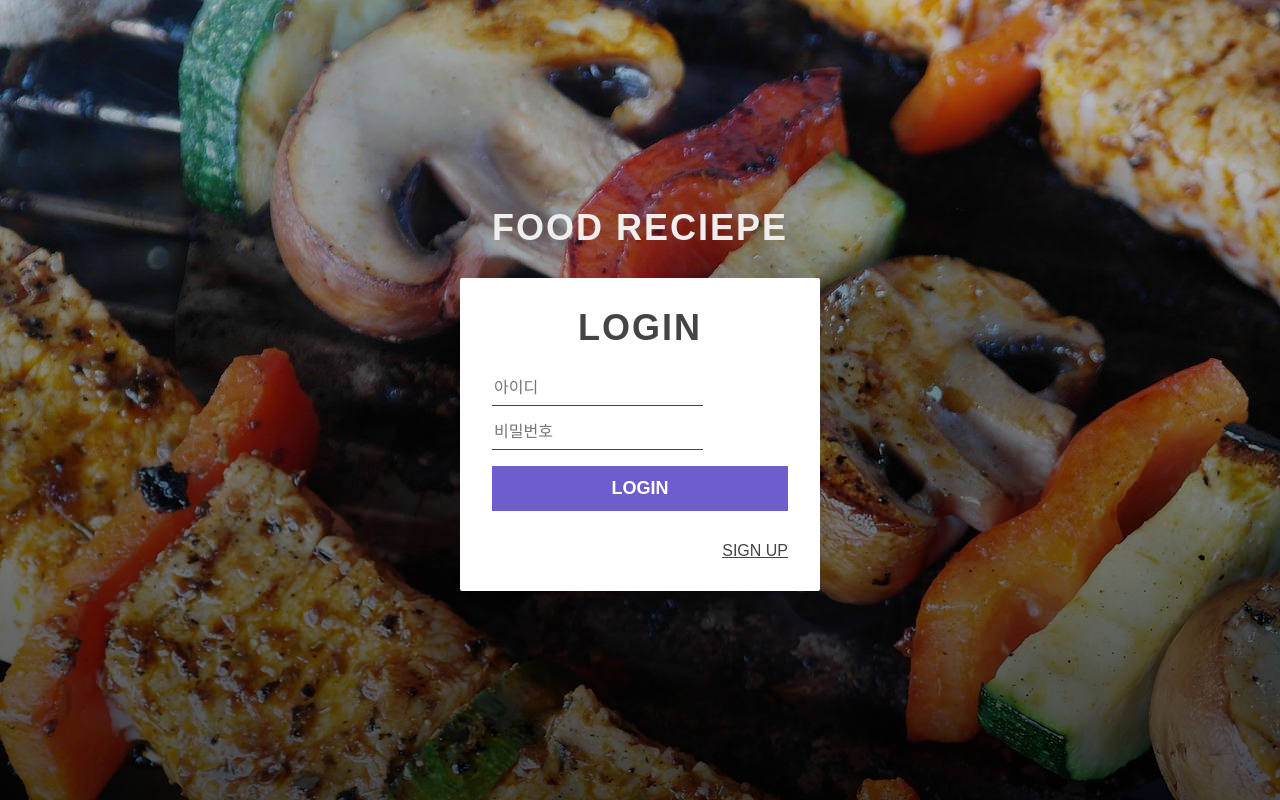
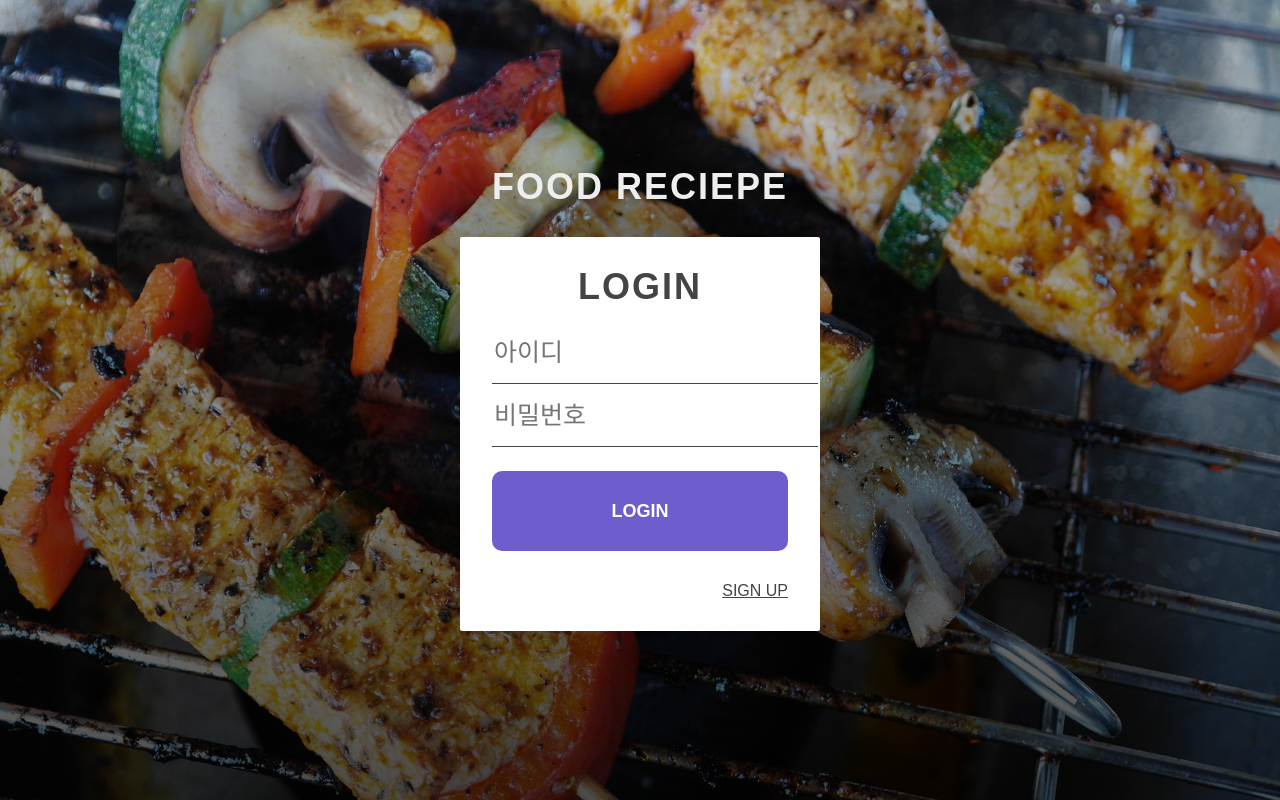
Before and after one commit to BrightSton/mini_project.01, a React (Create React App) app: page /login in a window 1280 px wide. Built offline with nearby package versions, Linux system fonts and the light colour scheme; a web font is replaced by a local one.

Commit message:
배경 및 로그인 수정.

```diff
--- a/src/components/auth/AuthTemplate.js
+++ b/src/components/auth/AuthTemplate.js
@@ -9,17 +9,18 @@ import image from "./로그인표지.jpeg";
 
 const AuthTemplateBlock = styled.div`
   position: absolute;
-  left: 0;
-  right: 0;
-  top: 0;
-  bottom: 0;
-  right: 0;
+  max-width: 500rem;
+  width: 100%;
+  max-height: 500rem;
+  height: 100%;
   background-image: linear-gradient(
       rgba(0.2, 0.2, 0.2, 0.2),
       rgba(0, 0, 0, 0.7)
     ),
     url(${image});
   background-blend-mode: darken;
+  background-repeat: no-repeat;
+  background-size: 100% 100%;
   display: flex;
   flex-direction: column;
   justify-content: center;
--- a/src/pages/Login.js
+++ b/src/pages/Login.js
@@ -69,21 +69,25 @@ const AuthFormBlock = styled.div`
 
 //button margin
 const ButtonWithMarginTop = styled(Button)`
-  margin-top: 1rem;
+  margin-top: 1.5rem;
+  border-radius: 10px;
+  fonst-size: 36px;
+  width: 100%;
+  height: 5rem;
 `;
 
 //styled input
 
 const StyledInput = styled.input`
-font-size:1rem;
+font-size: 25px;
 border:none;
 border-bottom: 1px solid #444;
-padding-bottom: 0.5rem;
+padding-bottom: 1rem;
 outline:none;
 width: 100%
     &:focus{
         color: $oc-teal-7;
-        border-bottom:1px solid #444;
+        border-bottom: 1px solid #444;
     }
     &+&{
         margin-top:1rem;
--- a/src/pages/Register.js
+++ b/src/pages/Register.js
@@ -81,21 +81,25 @@ const AuthFormBlock = styled.div`
 
 //button margin
 const ButtonWithMarginTop = styled(Button)`
-  margin-top: 1rem;
+  margin-top: 1.5rem;
+  border-radius: 10px;
+  fonst-size: 36px;
+  width: 100%;
+  height: 5rem;
 `;
 
 //styled input
 
 const StyledInput = styled.input`
-font-size:1rem;
+font-size: 25px;
 border:none;
 border-bottom: 1px solid #444;
-padding-bottom: 0.5rem;
+padding-bottom: 1rem;
 outline:none;
 width: 100%
     &:focus{
         color: $oc-teal-7;
-        border-bottom:1px solid #444;
+        border-bottom: 1px solid #444;
     }
     &+&{
         margin-top:1rem;
```
